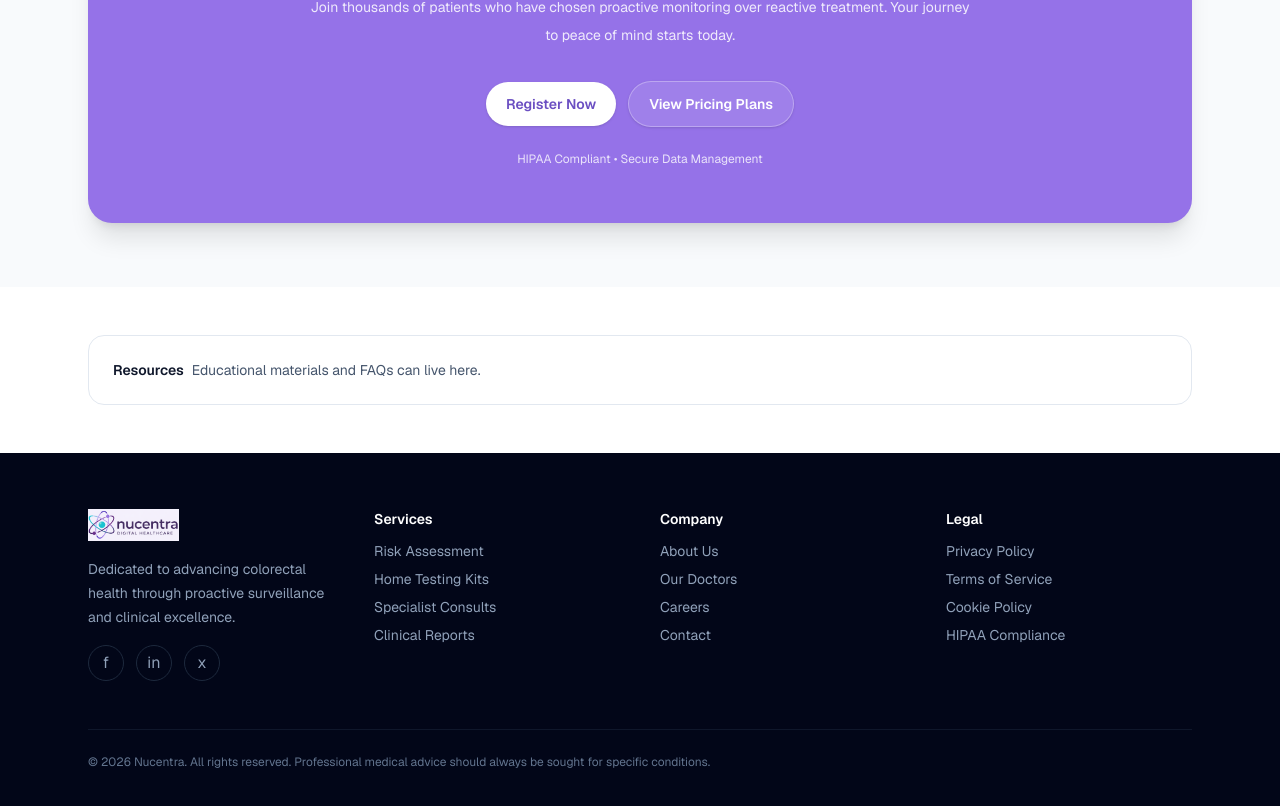
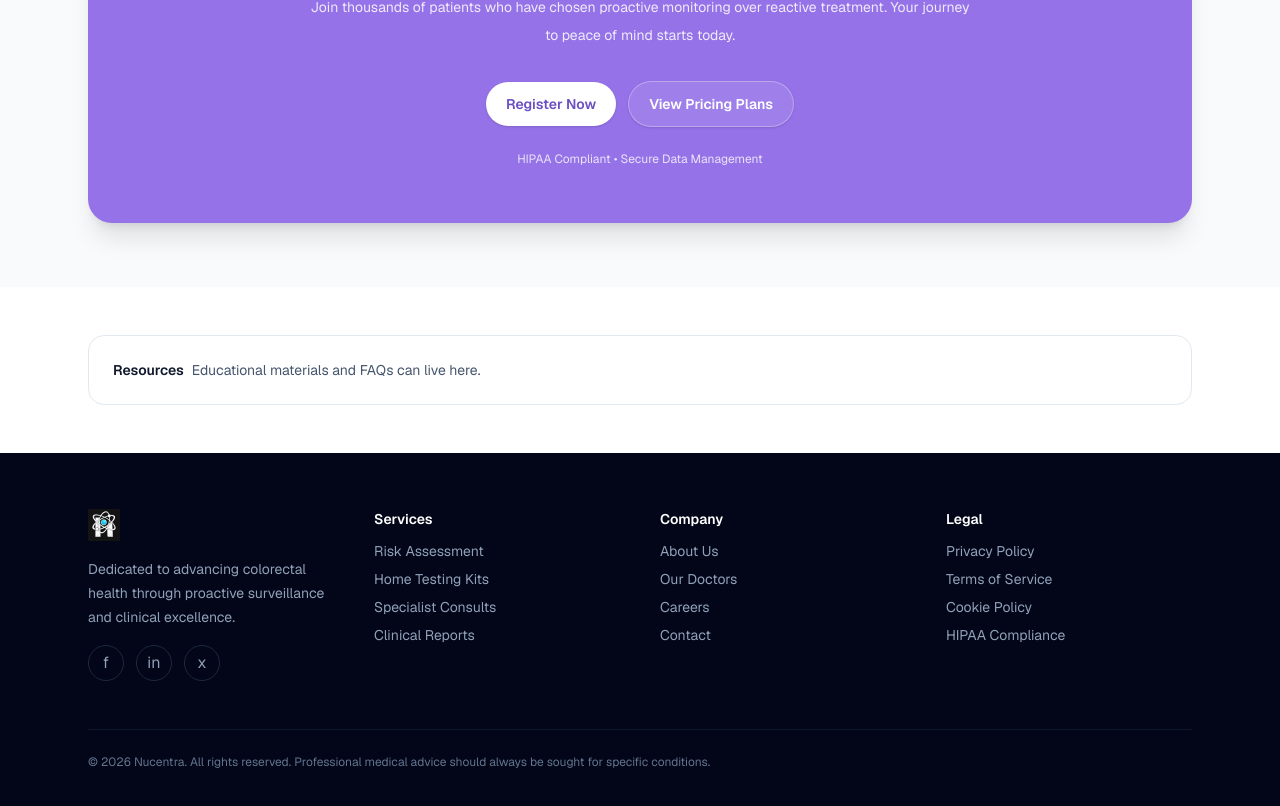
Before and after one commit to naufal1muhammad/nucentra-website, a Next.js app: page / in a window 1280 px wide. Shown: the part 2044-2850 px from the top of the page. Built offline with nearby package versions, Linux system fonts and the light colour scheme.

Commit message:
Use dedicated black-and-white icon in marketing footer

```diff
--- a/app/_components/marketing/logo.tsx
+++ b/app/_components/marketing/logo.tsx
@@ -15,3 +15,18 @@ export function Logo({ href = "/" }: { href?: string }) {
     </Link>
   );
 }
+
+export function FooterLogo({ href = "/" }: { href?: string }) {
+  return (
+    <Link href={href} className="flex items-center">
+      <Image
+        src="/nucentra-icon-bw.png"
+        alt="Nucentra"
+        width={80}
+        height={80}
+        className="h-8 w-auto"
+        priority
+      />
+    </Link>
+  );
+}
--- a/app/_components/marketing/marketing-footer.tsx
+++ b/app/_components/marketing/marketing-footer.tsx
@@ -1,5 +1,5 @@
 import Link from "next/link";
-import { Logo } from "./logo";
+import { FooterLogo } from "./logo";
 
 const footer = {
   Services: [
@@ -29,7 +29,7 @@ export function MarketingFooter() {
         <div className="grid gap-10 md:grid-cols-4">
           <div className="space-y-4">
             <div className="[&_span]:text-white">
-              <Logo />
+              <FooterLogo />
             </div>
             <p className="text-sm leading-6 text-slate-400">
               Dedicated to advancing colorectal health through proactive
```
